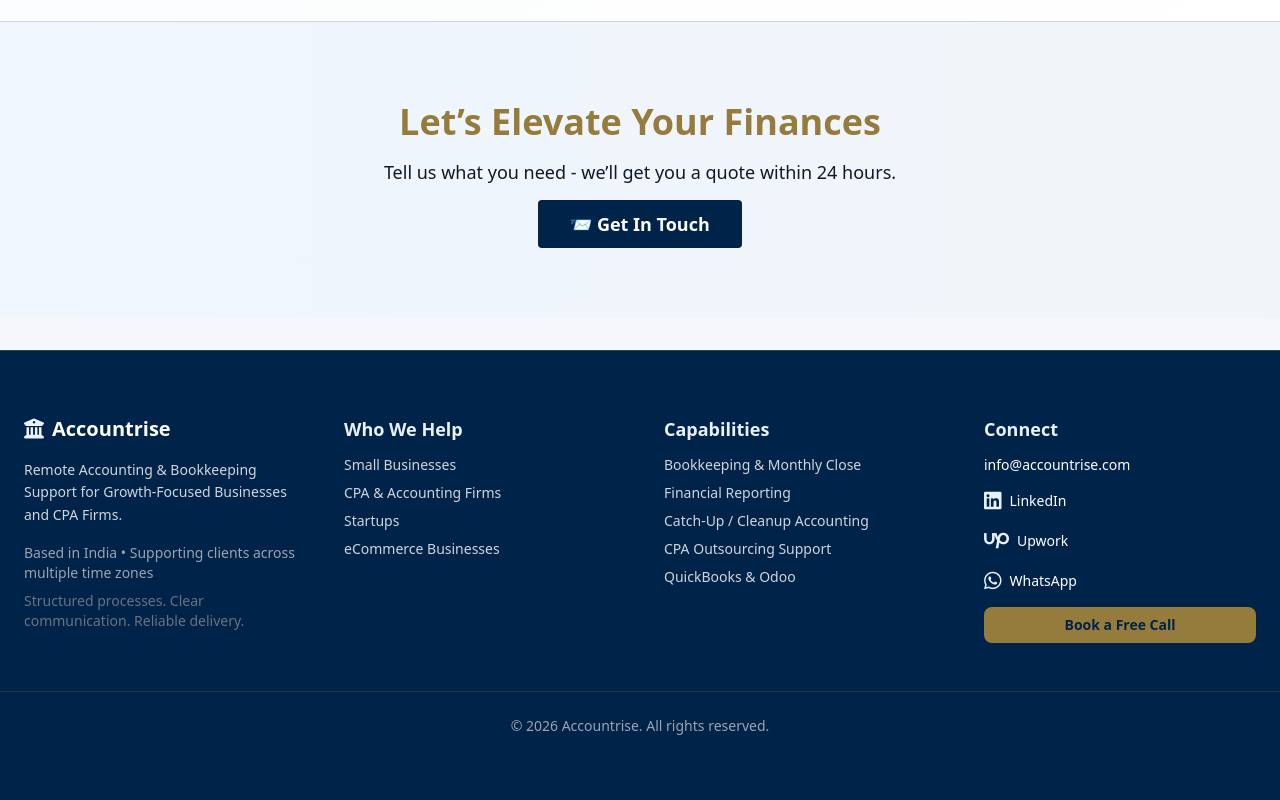
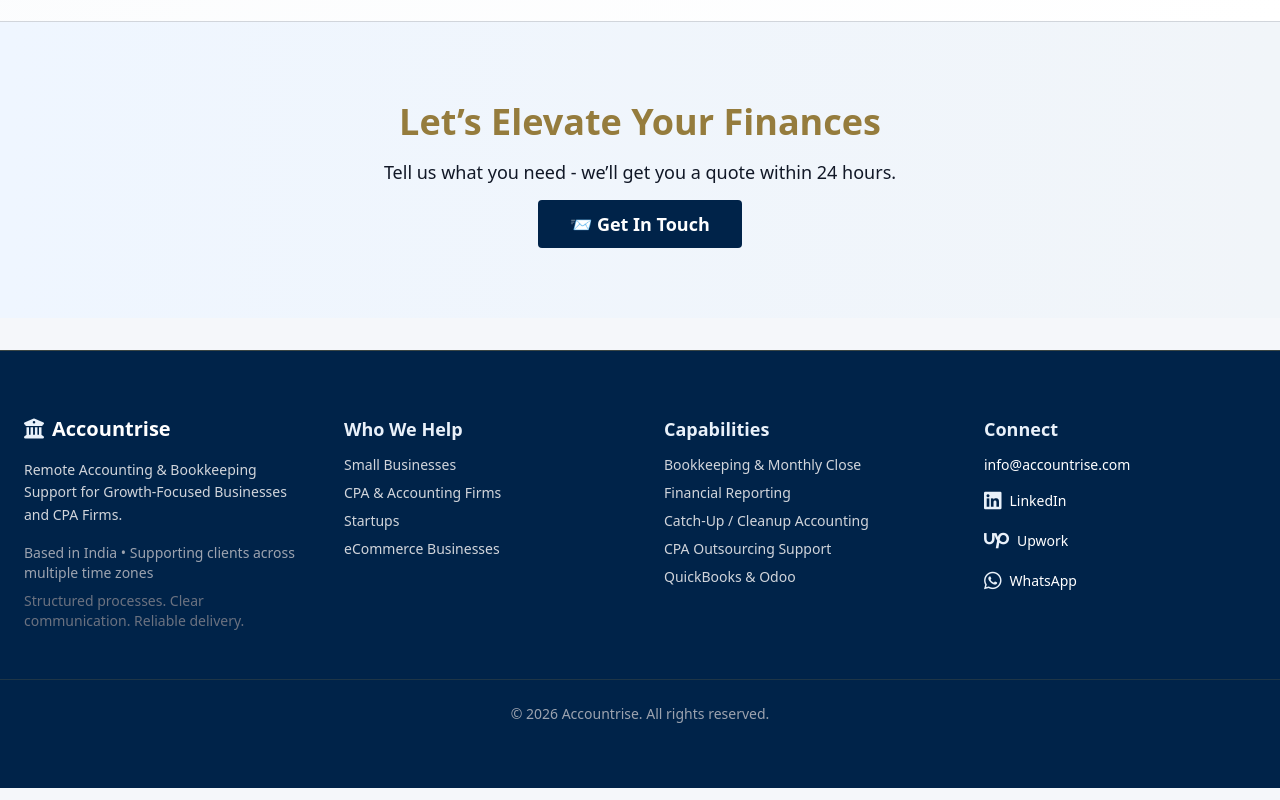
Before and after one commit to iamdesh/accountrise-site, an Eleventy site: page src/index.njk in a window 1280 px wide. Shown: the part 6090-6890 px from the top of the page. Built offline with nearby package versions, Linux system fonts and the light colour scheme; Eleventy itself is replaced by a stand-in of ours; files that its build step writes are made by us from their sources.

Commit message:
Update home.njk

```diff
--- a/src/_includes/layouts/home.njk
+++ b/src/_includes/layouts/home.njk
@@ -604,9 +604,6 @@
           <i class="fab fa-whatsapp text-xl text-[#E9F1FA]"></i>
           <span>WhatsApp</span>
         </a>
-        <a href="#contact" class="inline-block mt-2 bg-[#957C3D] text-[#002349] px-4 py-2 rounded-lg font-semibold text-center hover:bg-[#bda25a] transition">
-          Book a Free Call
-        </a>
       </div>
     </div>
 
```
